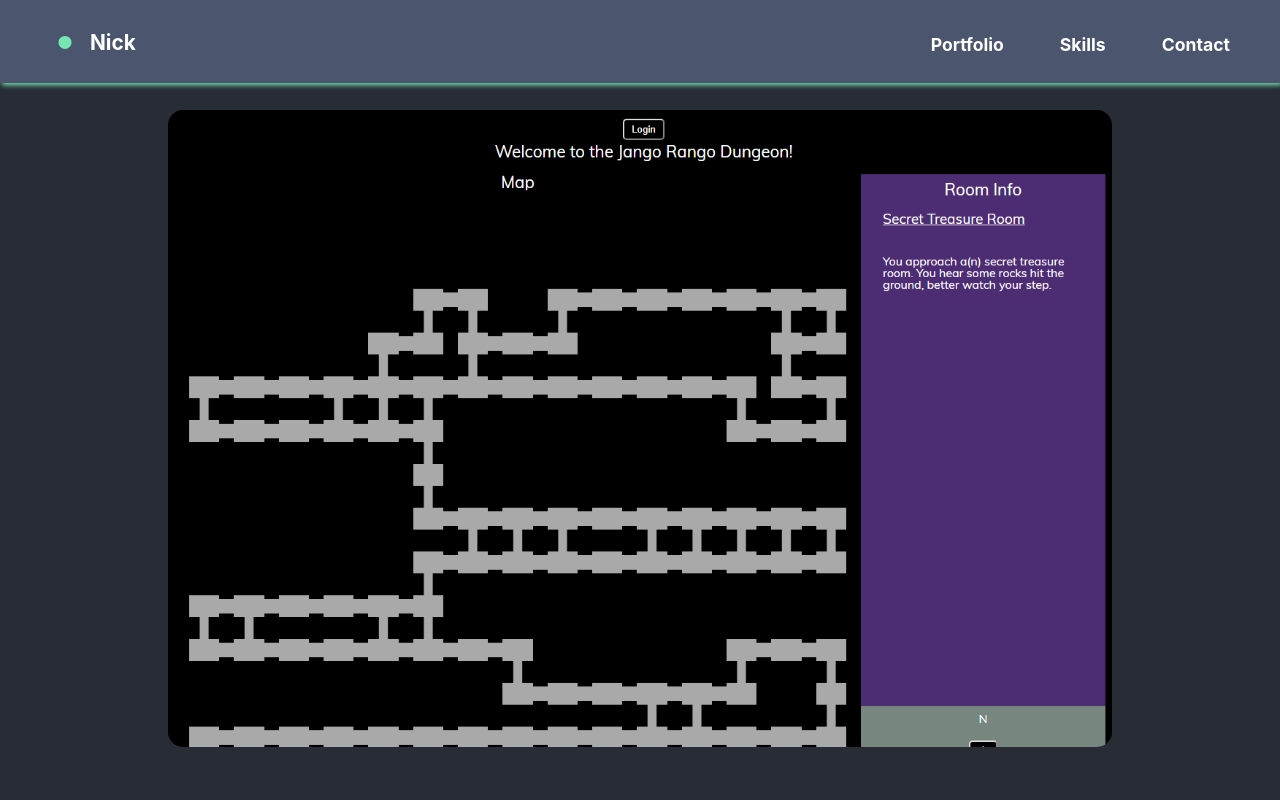
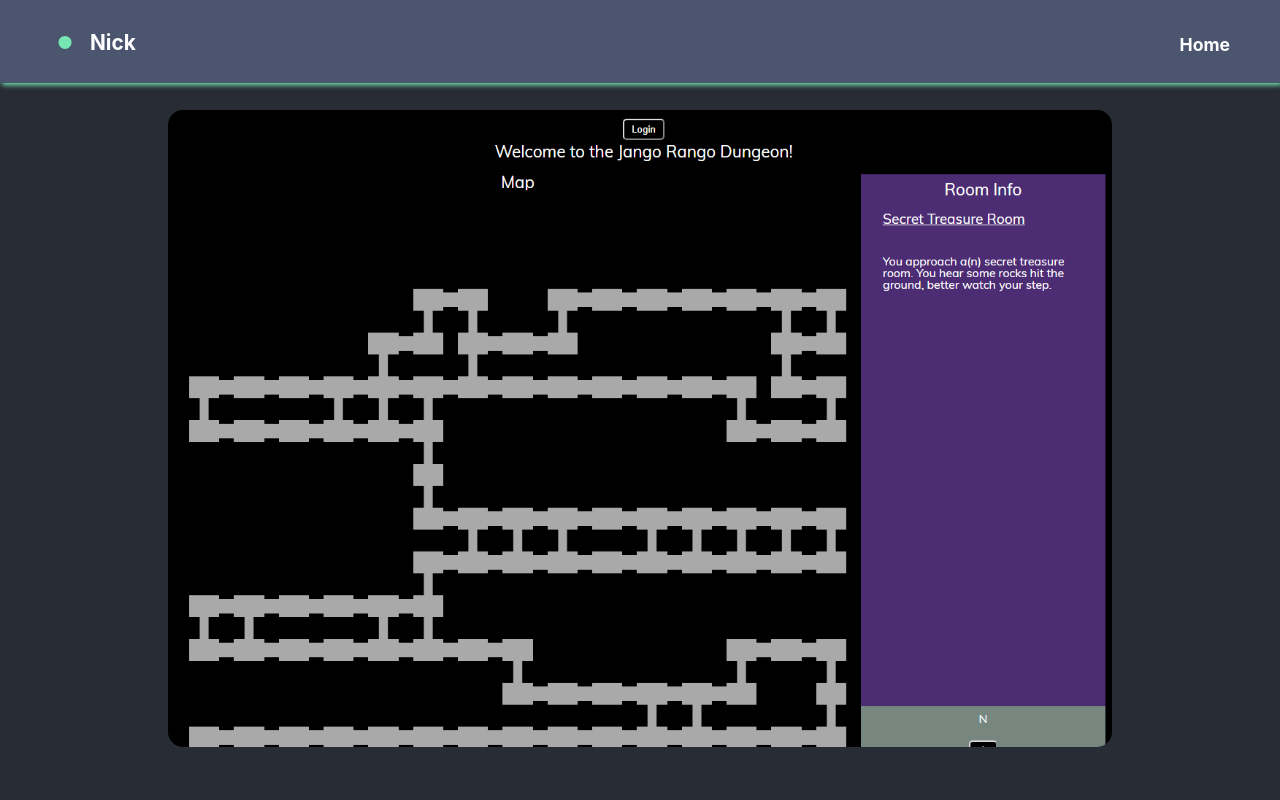
Before and after one commit to NickStrick/My-Portfolio, a React (Create React App) app in the folder portfolio/: page /project/1 in a window 1280 px wide. Shown: the top 800 px of the page. Built offline with nearby package versions, Linux system fonts and the light colour scheme.

Commit message:
dynamic navbar added

```diff
--- a/portfolio/src/components/navbar/Navbar.js
+++ b/portfolio/src/components/navbar/Navbar.js
@@ -64,9 +64,11 @@ const Navbar = (props) => {
                     </div>
 
                     <div className='nav-list'>
-                        <a className='nav-item' href='#portfolio'>Portfolio</a>
-                        <a className='nav-item' href='#skills'>Skills</a>
-                        <a className='nav-item' href='#contact-info'>Contact</a>
+                        {props.location.pathname === '/' && <React.Fragment>
+                            <a className='nav-item' href='#portfolio'>Portfolio</a>
+                            <a className='nav-item' href='#skills'>Skills</a>
+                            <a className='nav-item' href='#contact-info'>Contact</a></React.Fragment>}
+                        {props.location.pathname !== '/' && <p className='nav-item' onClick={logoClick} >Home</p>}
                     </div>
 
                 </div>
--- a/portfolio/src/components/navbar/Navbar.scss
+++ b/portfolio/src/components/navbar/Navbar.scss
@@ -61,6 +61,9 @@ $highlight: #76E7B3;
             width: 30%;
             justify-content: flex-end;
             align-items: flex-end;
+            p{
+                margin: 0;
+            }
             .nav-item{
                 padding: 22px 10px;
                 color: white;
```
